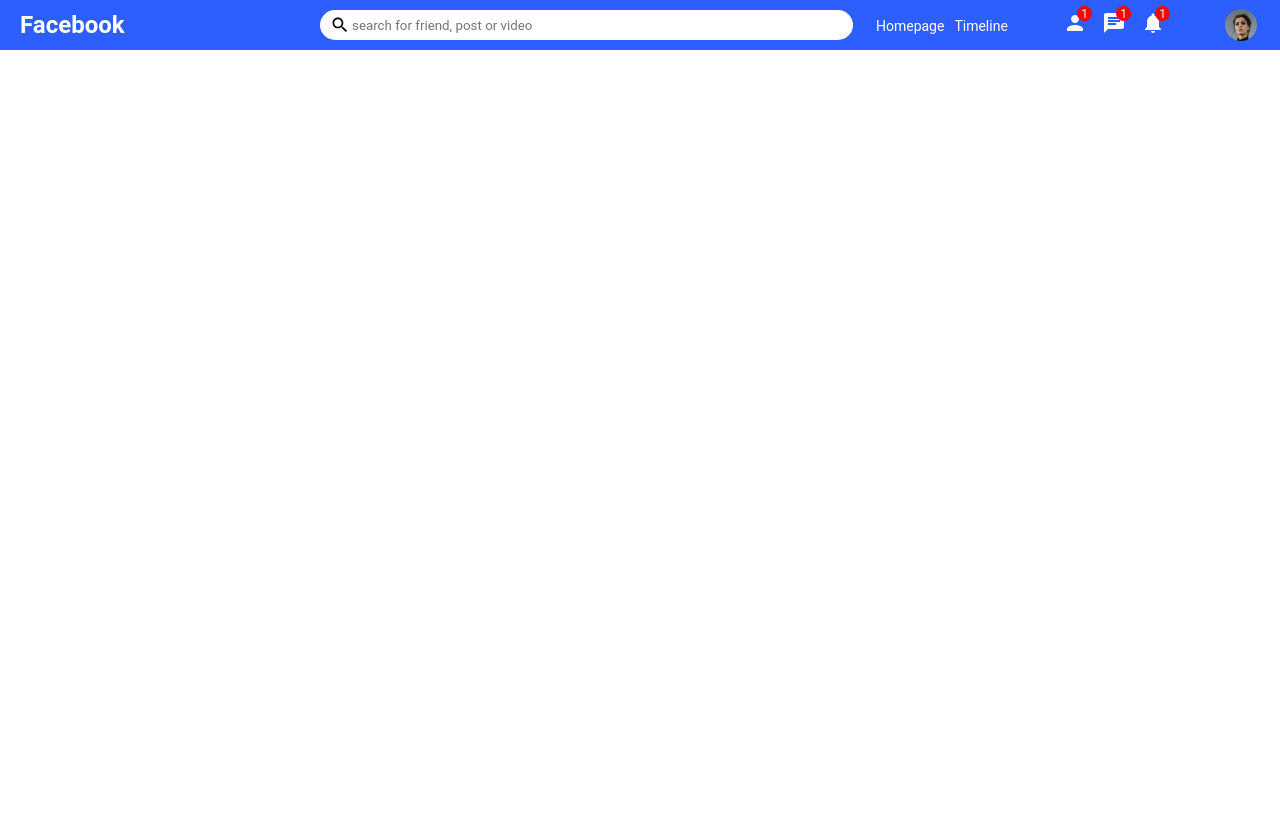
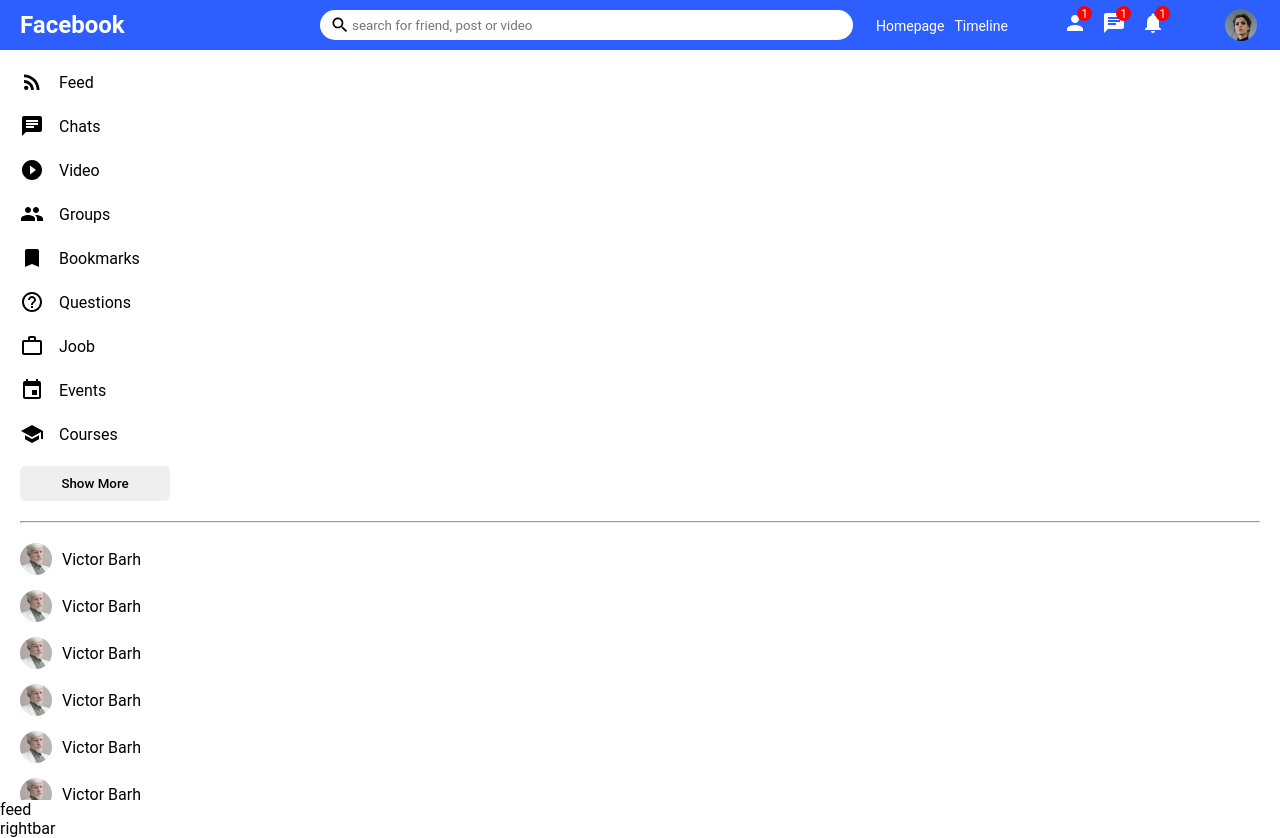
Before and after one commit to vic778/Facebook-clone, a React (Create React App) app: page / in a window 1280 px wide. Before the commit the page ends 800 px from the top, so only its background shows below. Built offline with nearby package versions, Linux system fonts and the light colour scheme.

Commit message:
Added homeContaine div to diplay items

```diff
--- a/src/pages/Home.js
+++ b/src/pages/Home.js
@@ -1,12 +1,21 @@
 import React from 'react';
+import Feed from '../components/Feed';
+import Rightbar from '../components/Rightbar';
+import Sidebar from '../components/Sidebar';
 import Topbar from '../components/Topbar';
+import '../styles/Home.css';
 
-import '../styles/Home.css'
 
 const Home = () => {
     return (
         <div>
            <Topbar />
+           <div className="homeContainer">
+                <Sidebar />
+                <Feed />
+                <Rightbar />
+           </div>
+
         </div>
     );
 };
```
